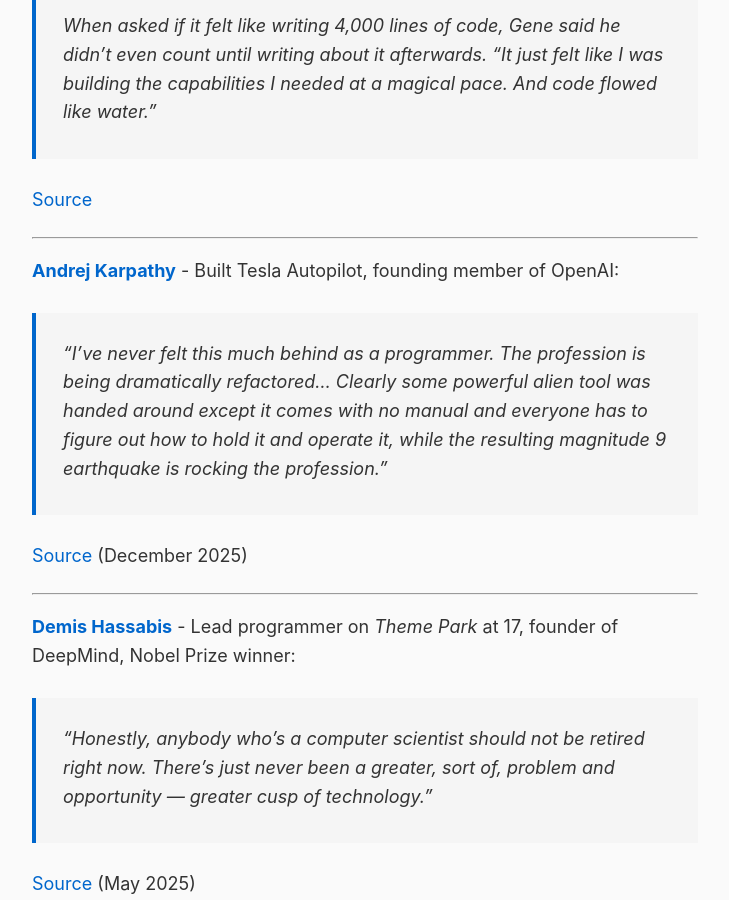
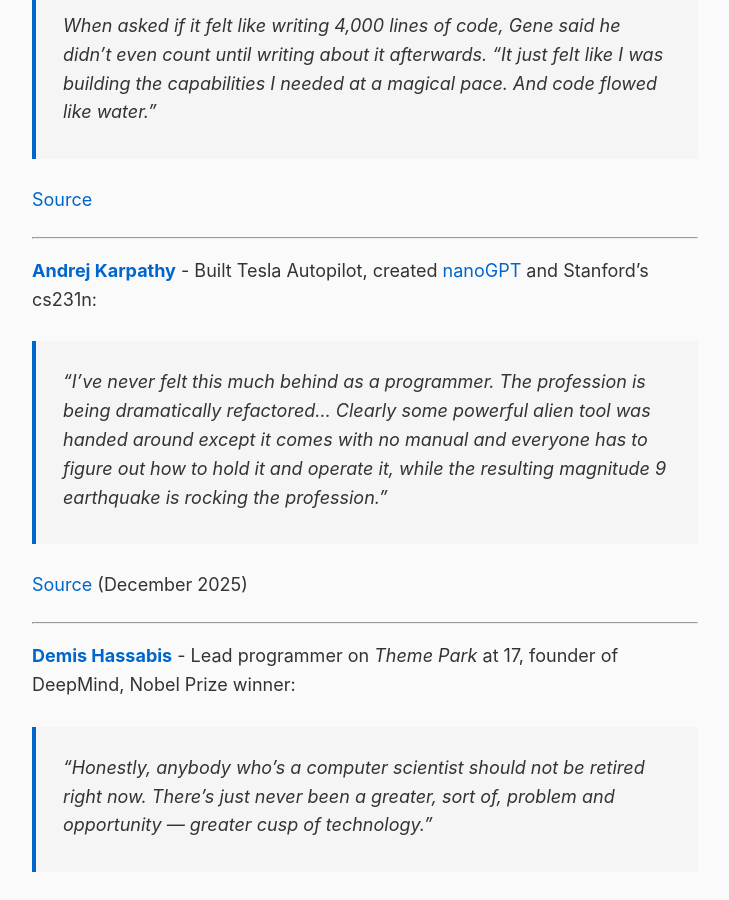
Before and after one commit to rob137/rob137.github.io, a Jekyll site: the page built from _posts/2026-01-02-the-witnesses.md, in a window 1280 px wide and 900 px high, scrolled down 1858 px. Shown: the whole window, without its empty margins (275-1004 px from the left). Built offline with Jekyll 4.4.1, drawn with Linux system fonts in a browser that asks for light colours.

Commit message:
Karpathy: things built, not orgs joined
Tesla Autopilot, nanoGPT, cs231n - undeniable artifacts

🤖 Generated with [Claude Code](https://claude.com/claude-code)

Co-Authored-By: Claude Opus 4.5 <noreply@anthropic.com>

```diff
--- a/_posts/2026-01-02-the-witnesses.md
+++ b/_posts/2026-01-02-the-witnesses.md
@@ -48,7 +48,7 @@ But I keep noticing something: builders I also respect - people known for shippi
 
 ---
 
-**[Andrej Karpathy](https://en.wikipedia.org/wiki/Andrej_Karpathy)** - Built Tesla Autopilot, founding member of OpenAI:
+**[Andrej Karpathy](https://en.wikipedia.org/wiki/Andrej_Karpathy)** - Built Tesla Autopilot, created [nanoGPT](https://github.com/karpathy/nanoGPT) and Stanford's cs231n:
 
 > "I've never felt this much behind as a programmer. The profession is being dramatically refactored... Clearly some powerful alien tool was handed around except it comes with no manual and everyone has to figure out how to hold it and operate it, while the resulting magnitude 9 earthquake is rocking the profession."
 
```
